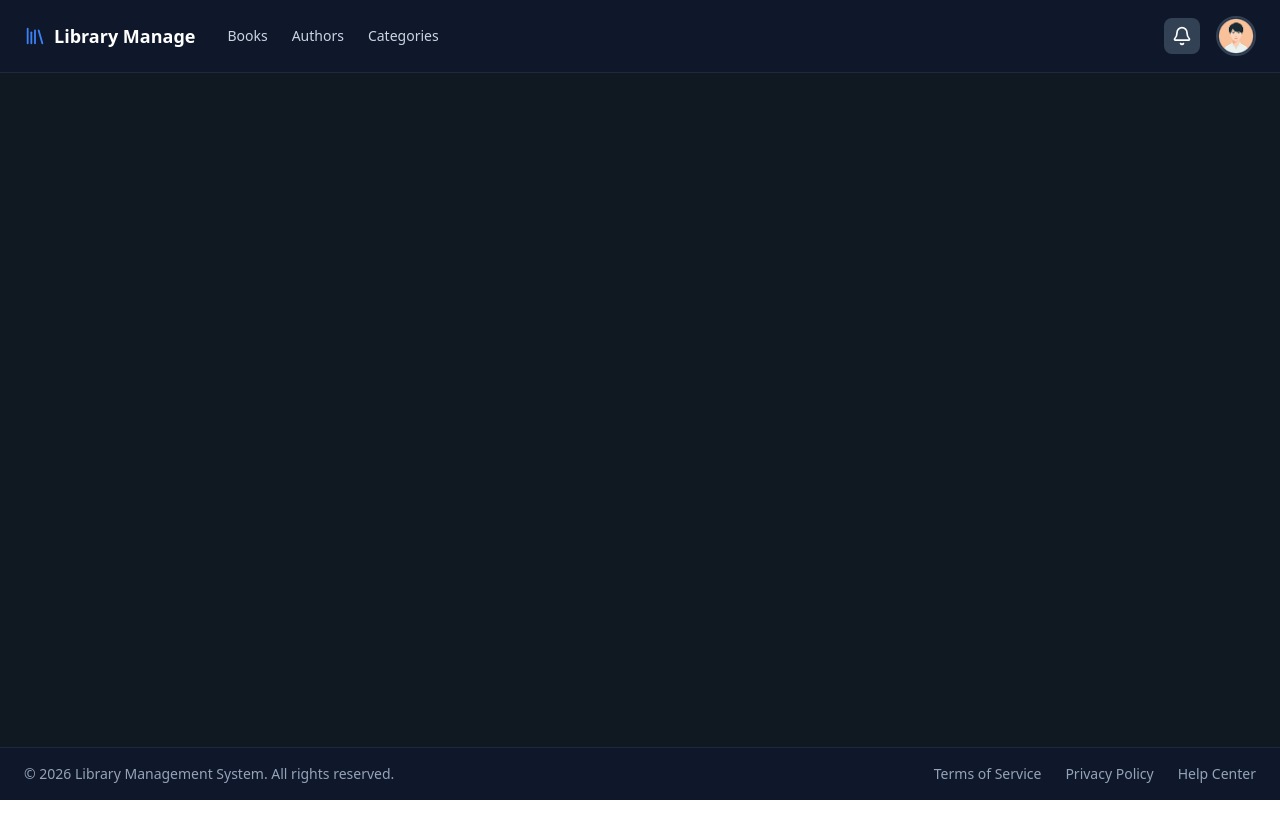
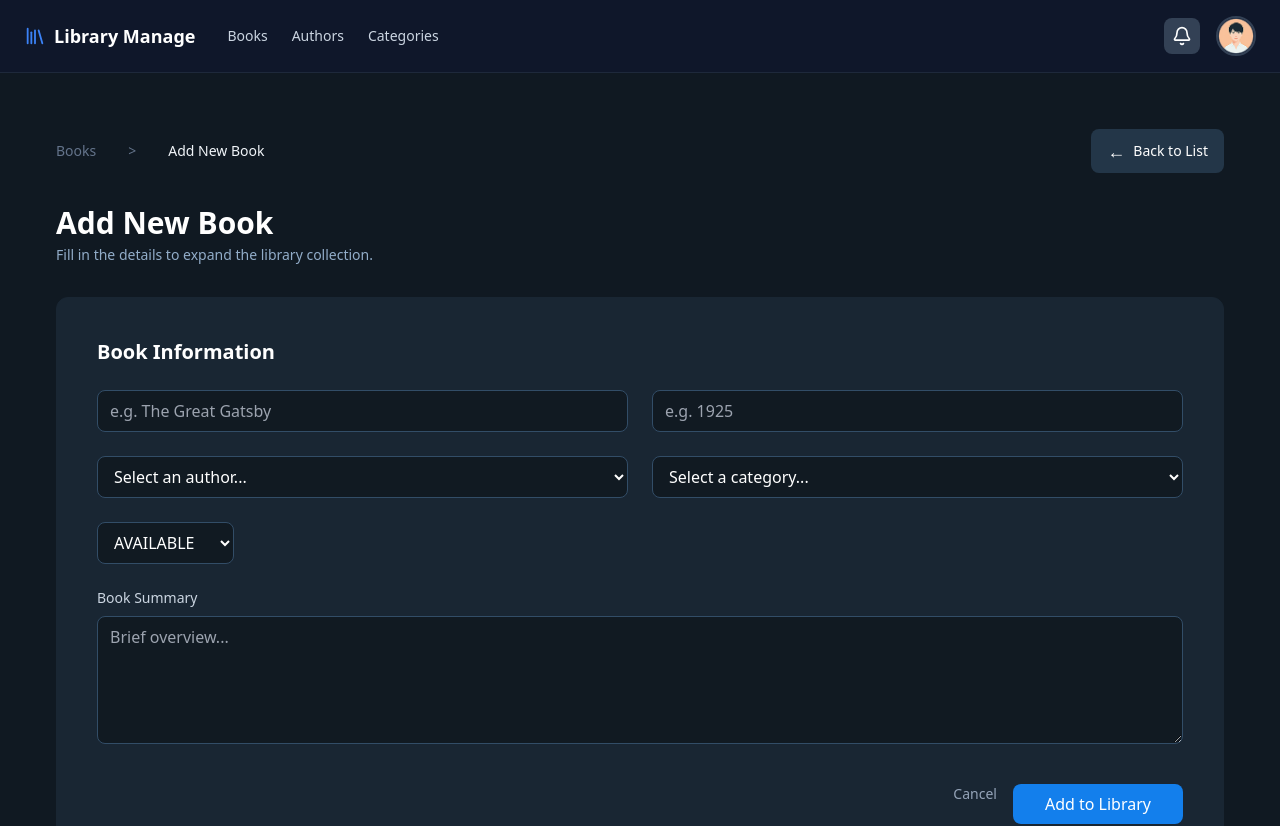
Before and after one commit to donKhant-programmer/xlance-collective-vue-assignment, a Vue app in the folder xlance-collective-vue-assignment/: page /books/add in a window 1280 px wide. Shown: the top 826 px of the page. Before the commit the page ends 800 px from the top, so only its background shows below. Built offline with nearby package versions, Linux system fonts and the light colour scheme.

Commit message:
add book ui

```diff
--- a/xlance-collective-vue-assignment/package.json
+++ b/xlance-collective-vue-assignment/package.json
@@ -10,6 +10,7 @@
   },
   "dependencies": {
     "@tailwindcss/postcss": "^4.2.0",
+    "lucide-vue-next": "^0.575.0",
     "vue": "^3.5.25",
     "vue-router": "^5.0.3"
   },
--- a/xlance-collective-vue-assignment/src/models/book.ts
+++ b/xlance-collective-vue-assignment/src/models/book.ts
@@ -1,8 +1,9 @@
+// models/book.ts
 export interface Book {
   id: number
   title: string
+  year: number
   author: string
   category: string
-    year: number
   status: 'AVAILABLE' | 'BORROWED'
 }
--- a/xlance-collective-vue-assignment/src/router/index.ts
+++ b/xlance-collective-vue-assignment/src/router/index.ts
@@ -11,8 +11,17 @@ const routes: RouteRecordRaw[] = [
   },
   {
     path: '/books',
-    name: 'books',
     component: BooksView,
+    children: [
+      {
+        path: '',
+        component: () => import('@/views/books/BookListPage.vue'),
+      },
+      {
+        path: 'add',
+        component: () => import('@/views/books/AddBookPage.vue'),
+      },
+    ],
   },
   {
     path: '/authors',
--- a/xlance-collective-vue-assignment/src/services/BookService.ts
+++ b/xlance-collective-vue-assignment/src/services/BookService.ts
@@ -1,26 +1,18 @@
+// services/BookService.ts
 import type { Book } from '@/models/book'
 
-const books: Book[] = [
-  {
-    id: 1,
-    title: 'The Great Gatsby',
-    author: 'F. Scott Fitzgerald',
-    category: 'Classic',
-    year: 1925,
-    status: 'AVAILABLE',
-  },
-  {
-    id: 2,
-    title: '1984',
-    author: 'George Orwell',
-    category: 'Dystopian',
-    year: 1949,
-    status: 'BORROWED',
-  },
+let books: Book[] = [
+  { id: 1, title: 'The Great Gatsby', year: 1925, author: 'F. Scott Fitzgerald', category: 'Classic', status: 'AVAILABLE' },
+  { id: 2, title: 'Pride and Prejudice', year: 1813, author: 'Jane Austen', category: 'Romance', status: 'BORROWED' },
 ]
 
-export const BookService = {
-  getAll(): Promise<Book[]> {
-    return Promise.resolve(books)
-  },
+export class BookService {
+  static async getAll(): Promise<Book[]> {
+    return books
+  }
+
+  static async add(book: Book): Promise<void> {
+    book.id = books.length + 1
+    books.push(book)
+  }
 }
--- a/xlance-collective-vue-assignment/src/views/BooksView.vue
+++ b/xlance-collective-vue-assignment/src/views/BooksView.vue
@@ -1,7 +1,11 @@
 <template>
-  <BookListPage />
+  <!-- Acts as the layout for all book-related pages -->
+  <div class="flex flex-col">
+    <!-- Child pages render here -->
+    <router-view />
+  </div>
 </template>
 
 <script setup lang="ts">
-import BookListPage from '@/views/books/BookListPage.vue'
+// No imports needed unless you add shared layout or props
 </script>
--- /dev/null
+++ b/xlance-collective-vue-assignment/src/views/books/AddBookPage.vue
@@ -0,0 +1,107 @@
+<template>
+    <section class="space-y-8 p-8 bg-[#101922] min-h-screen">
+      <!-- Breadcrumb + Back -->
+      <div class="flex items-center justify-between">
+        <div class="flex items-center gap-8">
+          <RouterLink to="/books" class="text-[#64748B] font-medium text-sm">Books</RouterLink>
+          <span class="text-[#64748B] font-medium text-sm">></span>
+          <span class="text-[#F1F5F9] font-medium text-sm">Add New Book</span>
+        </div>
+
+        <RouterLink
+          to="/books"
+          class="flex items-center gap-2 bg-[#233648] px-4 py-2 rounded-lg text-white font-medium text-sm hover:bg-[#137FEC] transition-colors"
+        >
+          <span class="text-lg">←</span>
+          Back to List
+        </RouterLink>
+      </div>
+
+      <!-- Page Header -->
+      <div class="space-y-1">
+        <h1 class="text-3xl font-bold text-white">Add New Book</h1>
+        <p class="text-sm font-normal text-[#92ADC9]">Fill in the details to expand the library collection.</p>
+      </div>
+
+      <!-- Form -->
+      <form class="bg-[#192633] border border-[#192633] rounded-xl p-10 space-y-10" @submit.prevent="submitForm">
+        <!-- Book Info -->
+        <div class="space-y-6">
+          <label class="text-xl font-bold text-white">Book Information</label>
+
+          <!-- Row 1 -->
+          <div class="flex gap-6">
+            <input v-model="form.title" type="text" placeholder="e.g. The Great Gatsby" class="flex-1 bg-[#111A22] border border-[#324D67] rounded-lg px-3 py-2 text-white" />
+            <input v-model="form.year" type="number" placeholder="e.g. 1925" class="flex-1 bg-[#111A22] border border-[#324D67] rounded-lg px-3 py-2 text-white" />
+          </div>
+
+          <!-- Row 2 -->
+          <div class="flex gap-6">
+            <select v-model="form.author" class="flex-1 bg-[#111A22] border border-[#324D67] rounded-lg px-3 py-2 text-white">
+              <option disabled value="">Select an author...</option>
+              <option>F. Scott Fitzgerald</option>
+              <option>Jane Austen</option>
+            </select>
+
+            <select v-model="form.category" class="flex-1 bg-[#111A22] border border-[#324D67] rounded-lg px-3 py-2 text-white">
+              <option disabled value="">Select a category...</option>
+              <option>Classic</option>
+              <option>Romance</option>
+            </select>
+          </div>
+
+          <!-- Row 3 -->
+          <select v-model="form.status" class="bg-[#111A22] border border-[#324D67] rounded-lg px-3 py-2 text-white">
+            <option>AVAILABLE</option>
+            <option>BORROWED</option>
+          </select>
+
+          <!-- Description -->
+          <div class="flex flex-col gap-2">
+            <label class="text-sm font-normal text-[#CBD5E1]">Book Summary</label>
+            <textarea v-model="form.description" placeholder="Brief overview..." class="w-full bg-[#111A22] border border-[#324D67] rounded-lg px-3 py-2 text-white h-32"></textarea>
+          </div>
+        </div>
+
+        <!-- Buttons -->
+        <div class="flex justify-end gap-4">
+          <RouterLink to="/books" class="text-[#94A3B8] font-medium text-sm hover:underline">Cancel</RouterLink>
+          <button type="submit" class="flex items-center gap-2 bg-[#137FEC] px-8 py-2 rounded-lg text-white font-medium hover:bg-blue-600 transition-colors">
+            Add to Library
+          </button>
+        </div>
+      </form>
+    </section>
+  </template>
+
+  <script setup lang="ts">
+  import { reactive } from 'vue'
+  import { RouterLink, useRouter } from 'vue-router'
+  import { BookService } from '@/services/BookService'
+
+  const router = useRouter()
+
+  const form = reactive({
+    title: '',
+    year: null as number | null,
+    author: '',
+    category: '',
+    status: 'AVAILABLE',
+    description: ''
+  })
+
+  const submitForm = async () => {
+    if (!form.title || !form.year || !form.author || !form.category) return
+
+    await BookService.add({
+      id: 0,
+      title: form.title,
+      year: form.year,
+      author: form.author,
+      category: form.category,
+      status: form.status
+    })
+
+    router.push('/books')
+  }
+  </script>
--- a/xlance-collective-vue-assignment/src/views/books/BookListPage.vue
+++ b/xlance-collective-vue-assignment/src/views/books/BookListPage.vue
@@ -86,7 +86,7 @@
   </template>
 
   <script setup lang="ts">
-  import { onMounted, ref, computed } from 'vue'
+  import { ref, computed, onMounted } from 'vue'
   import { BookService } from '@/services/BookService'
   import type { Book } from '@/models/book'
   import { Plus, Pencil, Trash2 } from 'lucide-vue-next'
@@ -94,9 +94,11 @@
   const books = ref<Book[]>([])
   const search = ref('')
 
-  onMounted(async () => {
+  const loadBooks = async () => {
     books.value = await BookService.getAll()
-  })
+  }
+
+  onMounted(() => loadBooks())
 
   const filteredBooks = computed(() =>
     books.value.filter(b =>
```
Lines whose indentation alone changed are shown as unchanged.
